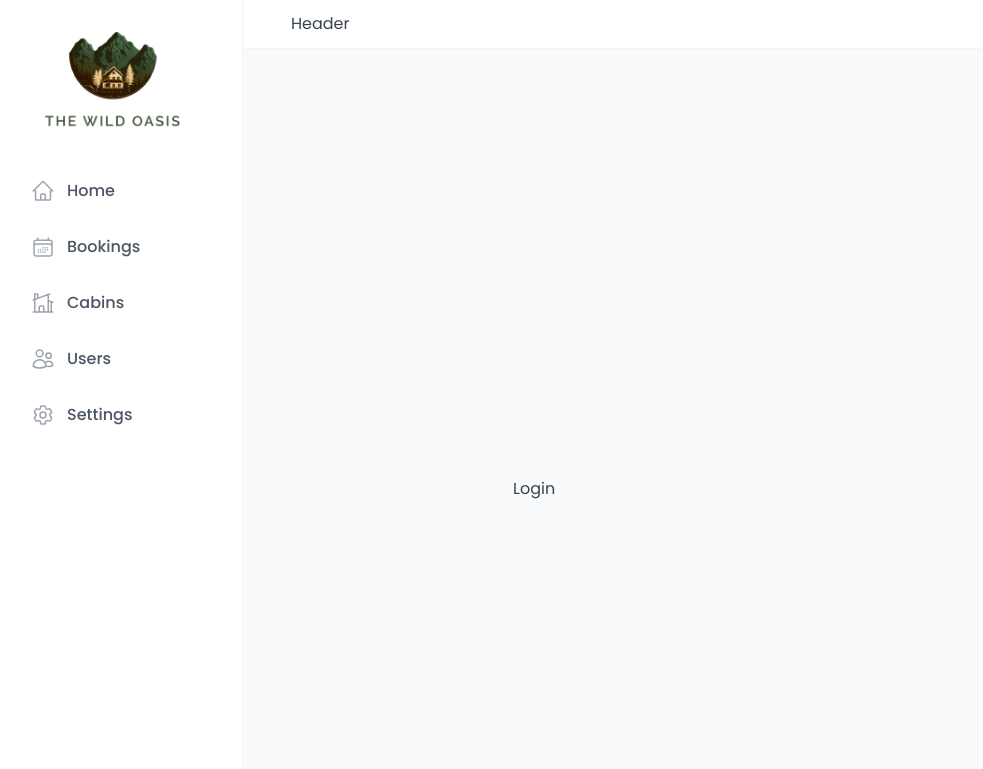
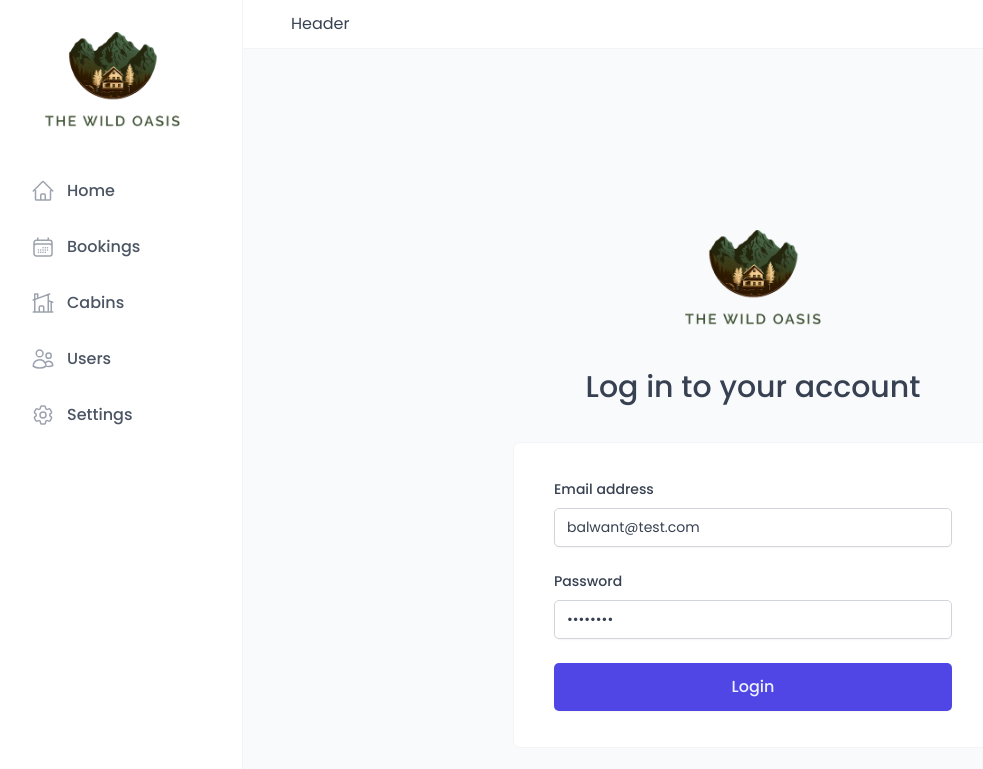
Before and after one commit to balwant3186/the-wild-oasis, a React (Vite) app: page /login in a window 1280 px wide. Shown: the top 769 px of the page, without its empty margins (17-1000 px from the left). Built offline with nearby package versions, Linux system fonts and the light colour scheme; no server answers; a web font is replaced by a local one.

Commit message:
added login feature

```diff
--- a/src/features/authentication/LoginForm.jsx
+++ b/src/features/authentication/LoginForm.jsx
@@ -3,12 +3,25 @@
 import Form from "../../ui/Form";
 import Input from "../../ui/Input";
 import FormRowVertical from "../../ui/FormRowVertical";
+import { useLogin } from "./useLogin";
+import Spinner from "../../ui/Spinner";
+import SpinnerMini from "../../ui/SpinnerMini";
 
 function LoginForm() {
-  const [email, setEmail] = useState("");
-  const [password, setPassword] = useState("");
+  const [email, setEmail] = useState("balwant@test.com");
+  const [password, setPassword] = useState("test@123");
 
-  function handleSubmit() {}
+  const { login, isLoggingIn } = useLogin();
+
+  function handleSubmit(e) {
+    e.preventDefault();
+
+    if (!email || !password) return;
+
+    login({ email, password });
+  }
+
+  if (isLoggingIn) return <Spinner />;
 
   return (
     <Form onSubmit={handleSubmit}>
@@ -20,6 +33,7 @@
           autoComplete="username"
           value={email}
           onChange={(e) => setEmail(e.target.value)}
+          disabled={isLoggingIn}
         />
       </FormRowVertical>
       <FormRowVertical label="Password">
@@ -29,10 +43,13 @@
           autoComplete="current-password"
           value={password}
           onChange={(e) => setPassword(e.target.value)}
+          disabled={isLoggingIn}
         />
       </FormRowVertical>
       <FormRowVertical>
-        <Button size="large">Login</Button>
+        <Button size="large" disabled={isLoggingIn}>
+          {!isLoggingIn ? "Login" : <SpinnerMini />}
+        </Button>
       </FormRowVertical>
     </Form>
   );
--- /dev/null
+++ b/src/features/authentication/useLogin.js
@@ -0,0 +1,26 @@
+import { useMutation } from "@tanstack/react-query";
+
+import { toast } from "react-hot-toast";
+import { useNavigate } from "react-router-dom";
+import { login as loginApi } from "../../services/apiAuth";
+
+export const useLogin = () => {
+  const navigate = useNavigate();
+
+  const {
+    mutate: login,
+    error,
+    isLoading: isLoggingIn,
+  } = useMutation({
+    mutationFn: ({ email, password }) => loginApi({ email, password }),
+    onSuccess: (data) => {
+      toast.success(`Logged in as ${data?.user?.email}`);
+      navigate("/dashboard");
+    },
+    onError: () => {
+      toast.error("Provided email or password is incorrect");
+    },
+  });
+
+  return { login, error, isLoggingIn };
+};
--- a/src/pages/Login.jsx
+++ b/src/pages/Login.jsx
@@ -1,4 +1,7 @@
 import styled from "styled-components";
+import LoginForm from "../features/authentication/LoginForm";
+import Logo from "../ui/Logo";
+import Heading from "../ui/Heading";
 
 const LoginLayout = styled.main`
   min-height: 100vh;
@@ -11,7 +14,13 @@
 `;
 
 function Login() {
-  return <LoginLayout>Login</LoginLayout>;
+  return (
+    <LoginLayout>
+      <Logo />
+      <Heading as="h4">Log in to your account</Heading>
+      <LoginForm />
+    </LoginLayout>
+  );
 }
 
 export default Login;
--- /dev/null
+++ b/src/services/apiAuth.js
@@ -0,0 +1,14 @@
+import supabase from "./supabase";
+
+export const login = async ({ email, password }) => {
+  let { data, error } = await supabase.auth.signInWithPassword({
+    email,
+    password,
+  });
+
+  if (error) {
+    throw new Error(error.message);
+  }
+
+  return data;
+};
--- /dev/null
+++ b/src/ui/FormRowVertical.jsx
@@ -0,0 +1,29 @@
+import styled from "styled-components";
+
+const StyledFormRow = styled.div`
+  display: flex;
+  flex-direction: column;
+  gap: 0.8rem;
+  padding: 1.2rem 0;
+`;
+
+const Label = styled.label`
+  font-weight: 500;
+`;
+
+const Error = styled.span`
+  font-size: 1.4rem;
+  color: var(--color-red-700);
+`;
+
+function FormRowVertical({ label, error, children }) {
+  return (
+    <StyledFormRow>
+      {label && <Label htmlFor={children.props.id}>{label}</Label>}
+      {children}
+      {error && <Error>{error}</Error>}
+    </StyledFormRow>
+  );
+}
+
+export default FormRowVertical;
--- a/src/ui/Heading.jsx
+++ b/src/ui/Heading.jsx
@@ -21,6 +21,14 @@
       font-size: 2rem;
       font-weight: 500;
     `}
+
+  ${({ as }) =>
+    as === "h4" &&
+    css`
+      font-size: 3rem;
+      font-weight: 500;
+      text-align: center;
+    `}
 `;
 
 export default Heading;
```
